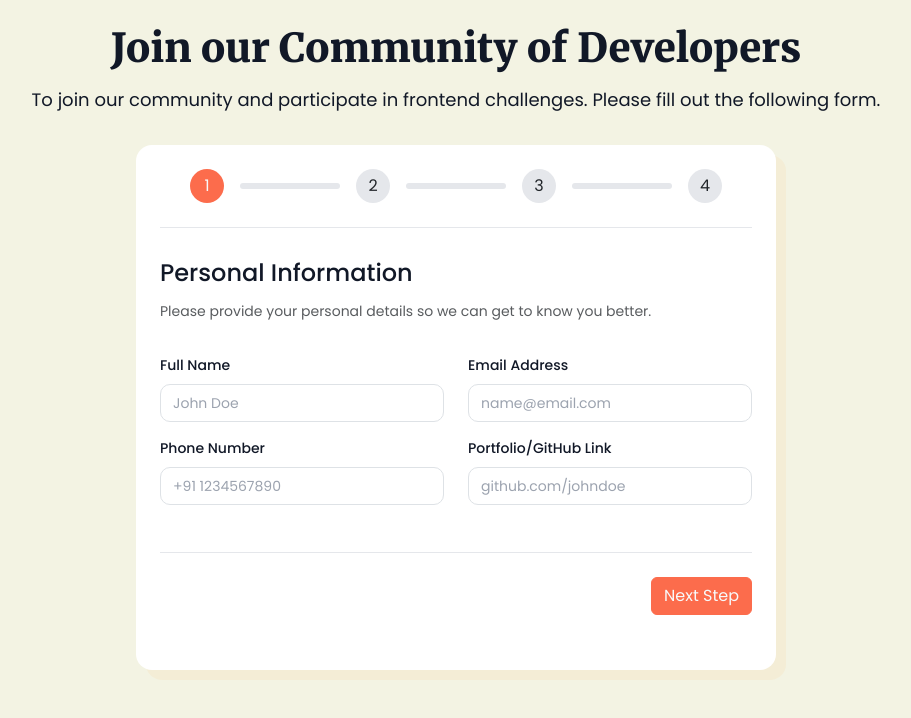
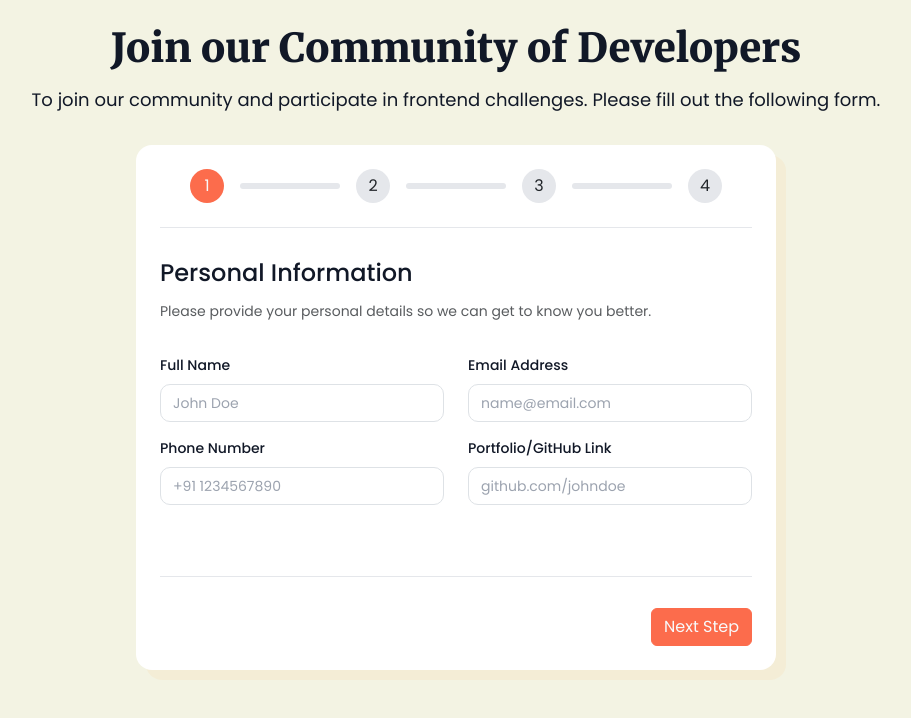
Before and after one commit to hannakulikowska/multi-step-form, a React (Vite) app: page / in a window 1280 px wide. Shown: the top 718 px of the page, without its empty margins (184-1095 px from the left). Built offline with nearby package versions, Linux system fonts and the light colour scheme.

Commit message:
feat: add auto top margin to form buttons block and move pseudo-element line after steps block to .buttons:before

```diff
--- a/src/App.scss
+++ b/src/App.scss
@@ -25,11 +25,12 @@ form {
   transition: background-color 0.3s ease;
 }
 
-.steps {
+.steps,
+.buttons {
   position: relative;
 }
 .steps::before,
-.steps::after {
+.buttons::before {
   content: '';
   display: block;
   width: 100%;
@@ -37,9 +38,7 @@ form {
   background-color: #e5e7eb;
   position: absolute;
 }
-.steps::before {
+.steps::before,
+.buttons::before {
   top: -2rem;
 }
-.steps::after {
-  bottom: -2rem;
-}
--- a/src/components/Buttons.tsx
+++ b/src/components/Buttons.tsx
@@ -9,7 +9,7 @@ interface ButtonsProps {
 
 function Buttons({ goToNextStep, goToPreviousStep, isFirstStep, isFinalStep }: ButtonsProps) {
   return (
-    <div className="d-flex justify-content-between">
+    <div className="buttons d-flex justify-content-between mt-auto">
       {!isFirstStep && (
         <Button
           variant="outline-primary"
```
